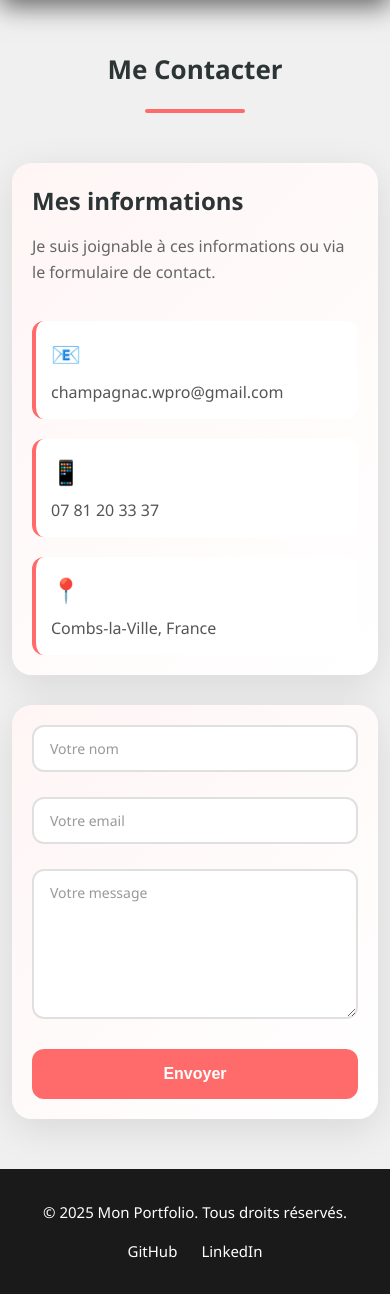
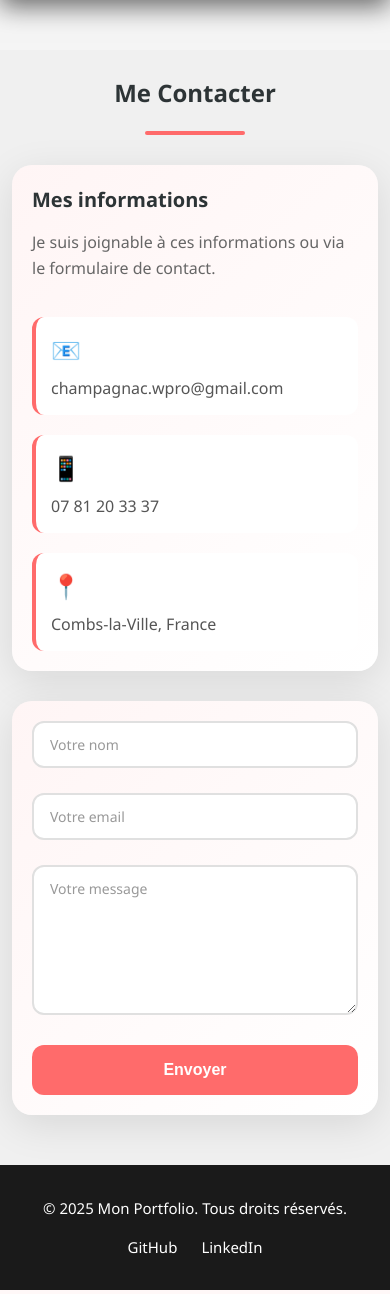
Before and after one commit to GhoX-Xelos/Portfolio, a PHP site: page /contact.html in a window 390 px wide. Shown: the part 220-1514 px from the top of the page. Run offline with PHP 8.4, Linux system fonts and the light colour scheme.

Commit message:
fais pas gaffe

```diff
--- a/CSS/contact.css
+++ b/CSS/contact.css
@@ -1,37 +1,11 @@
 /* ===== Contact Section ===== */
 .contact {
-    padding: 70px 0;
-    padding-top: 75px;
+    padding-top: 40px;
+    padding-bottom: 70px;
     background: #f0f0f0;
-    min-height: calc(100vh - 80px);
+    min-height: calc(100vh - 140px);
     display: flex;
     align-items: center;
-}
-
-/* Écran 1920x1080 et plus */
-@media (min-width: 1920px) {
-    .contact {
-        padding-top: 55px;
-    }
-}
-
-/* Écran entre 1600 et 1919 (comme 1600x900) */
-@media (min-width: 1600px) and (max-width: 1919px) {
-    .contact {
-        padding-top: 80px;
-    }
-}
-
-@media (max-width: 768px) {
-    .contact {
-        padding-top: 50px;
-    }
-}
-
-@media (max-width: 480px) {
-    .contact {
-        padding-top: 45px;
-    }
 }
 
 .section-title {
@@ -198,11 +172,14 @@
 
 @media (max-width: 768px) {
     .contact {
-        padding: 50px 0;
+        padding-top: 30px;
+        padding-bottom: 50px;
+        min-height: calc(100vh - 100px);
     }
 
     .section-title {
-        font-size: 32px;
+        font-size: 28px;
+        margin-bottom: 35px;
     }
 
     .contact-info,
@@ -211,7 +188,7 @@
     }
 
     .contact-info h3 {
-        font-size: 24px;
+        font-size: 20px;
     }
 
     .form-group input,
@@ -222,8 +199,13 @@
 }
 
 @media (max-width: 480px) {
+    .contact {
+        padding-top: 25px;
+    }
+
     .section-title {
-        font-size: 26px;
+        font-size: 24px;
+        margin-bottom: 30px;
     }
 
     .contact-info,
--- a/contact.html
+++ b/contact.html
@@ -24,7 +24,7 @@
     </nav>
 
     <!-- Section Contact -->
-    <section id="contact" class="contact">
+    <section id="contact" class="contact" style="margin-top: 50px;">
         <div class="container">
             <h2 class="section-title">Me Contacter</h2>
             <div class="contact-content">
```
